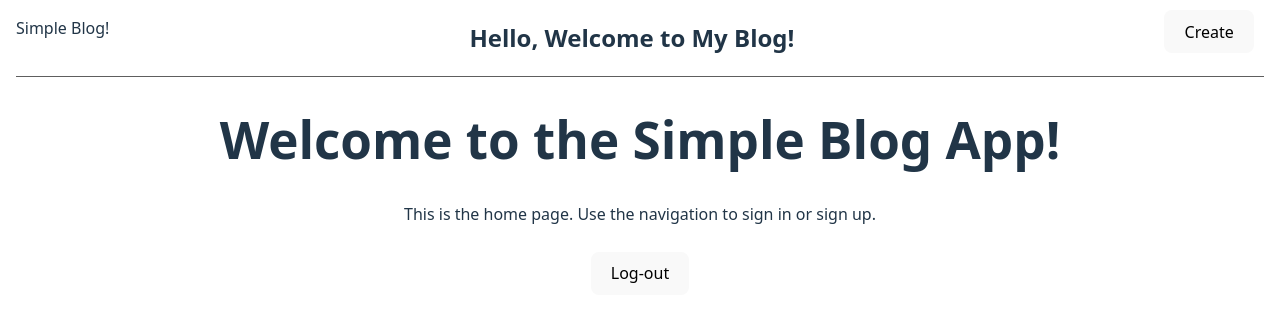
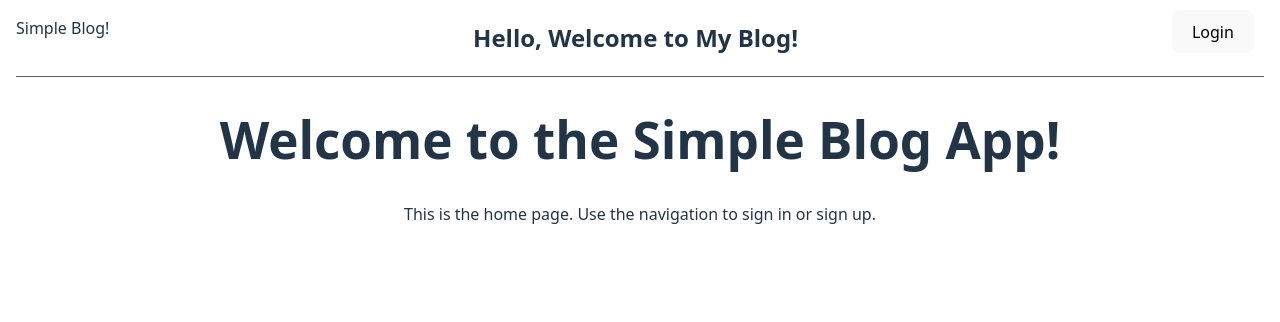
Before and after one commit to jeyrtoks/simple-blog, a React (Vite) app: page / in a window 1280 px wide. Shown: the top 322 px of the page. Built offline with nearby package versions, Linux system fonts and the light colour scheme; no server answers.

Commit message:
added userSlice and redux store

```diff
--- a/package.json
+++ b/package.json
@@ -10,9 +10,11 @@
     "preview": "vite preview"
   },
   "dependencies": {
+    "@reduxjs/toolkit": "^2.11.2",
     "@supabase/supabase-js": "^2.93.3",
     "react": "^19.2.0",
     "react-dom": "^19.2.0",
+    "react-redux": "^9.2.0",
     "react-router-dom": "^7.13.0"
   },
   "devDependencies": {
--- a/src/components/header.tsx
+++ b/src/components/header.tsx
@@ -1,7 +1,11 @@
 import { Link } from "react-router-dom";
 import "../App.css";
 
-const header = () => {
+type HeaderProps = {
+  user?: string | null;
+};
+
+const Header = ({ user }: HeaderProps) => {
   return (
     <div
       style={{
@@ -13,13 +17,15 @@ const header = () => {
     >
       <p>Simple Blog!</p>
       <h2>Hello, Welcome to My Blog!</h2>
-      <Link to="/signup">
-        <button title="Create post" style={{}}>
-          Create
-        </button>
-      </Link>
+      {user ? (
+        <button title="Create post">Create</button>
+      ) : (
+        <Link to="/signin">
+          <button title="Signin">Login</button>
+        </Link>
+      )}
     </div>
   );
 };
 
-export default header;
+export default Header;
--- a/src/main.tsx
+++ b/src/main.tsx
@@ -3,9 +3,13 @@ import { createRoot } from "react-dom/client";
 import "./index.css";
 import { RouterProvider } from "react-router-dom";
 import { router } from "./router.tsx";
+import { Provider } from "react-redux";
+import { store } from "./state/Store.ts";
 
 createRoot(document.getElementById("root")!).render(
   <StrictMode>
-    <RouterProvider router={router} />
+    <Provider store={store}>
+      <RouterProvider router={router} />
+    </Provider>
   </StrictMode>,
 );
--- a/src/pages/App.tsx
+++ b/src/pages/App.tsx
@@ -1,33 +1,37 @@
-import header from "../components/header";
+import Header from "../components/Header";
 import "../App.css";
 import { getUser, signOutUser } from "../services/Auth";
-import { Link } from "react-router-dom";
 import { useEffect, useState } from "react";
 
 const App = () => {
   document.title = "Home";
-  const [userEmail, setUserEmail] = useState("");
+  const [userEmail, setUserEmail] = useState<string | null>();
 
   useEffect(() => {
     const getuser = async () => {
       const useremail = await getUser();
-      setUserEmail(useremail || "");
+      setUserEmail(useremail || null);
     };
     getuser();
   }, []);
 
+  const handleSignOut = async () => {
+    await signOutUser();
+    setUserEmail(null);
+  };
+
   return (
     <>
-      <header>{header()}</header>
+      <Header user={userEmail} />
       <div>
         <h1>Welcome to the Simple Blog App! {userEmail}</h1>
         <p>This is the home page. Use the navigation to sign in or sign up.</p>
       </div>
-      <div>
-        <Link to={"/"}>
-          <button onClick={signOutUser}>Log-out</button>
-        </Link>
-      </div>
+      {userEmail && (
+        <div>
+          <button onClick={handleSignOut}>Log-out</button>
+        </div>
+      )}
     </>
   );
 };
--- a/src/pages/Signin.tsx
+++ b/src/pages/Signin.tsx
@@ -1,7 +1,6 @@
 import React, { useState } from "react";
-import { Form, Link, useNavigate } from "react-router-dom";
+import { Link, useNavigate } from "react-router-dom";
 import { signInUser } from "../services/Auth";
-import { supabase } from "../supabaseClient";
 
 const Signin = () => {
   const [email, setEmail] = useState("");
@@ -77,8 +76,6 @@ const Signin = () => {
       </div>
       <p>
         Dont have an account? <Link to="/signup">Sign up!</Link>
-        <br />
-        Or go back to <Link to="/">Home</Link>
       </p>
     </>
   );
--- /dev/null
+++ b/src/state/Store.ts
@@ -0,0 +1,8 @@
+import { configureStore } from "@reduxjs/toolkit";
+
+export const store = configureStore({
+  reducer: {},
+});
+
+export type RootState = ReturnType<typeof store.getState>;
+export type AppDispatch = typeof store.dispatch;
```
Also changed, not shown: src/state/user/userSlice.ts (added, +21 -0 lines), 1 other file (tests, documents, lock files or other folders).
